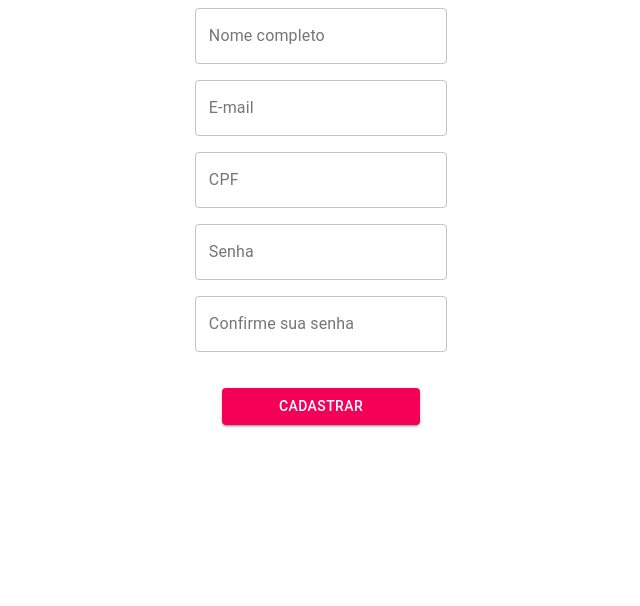
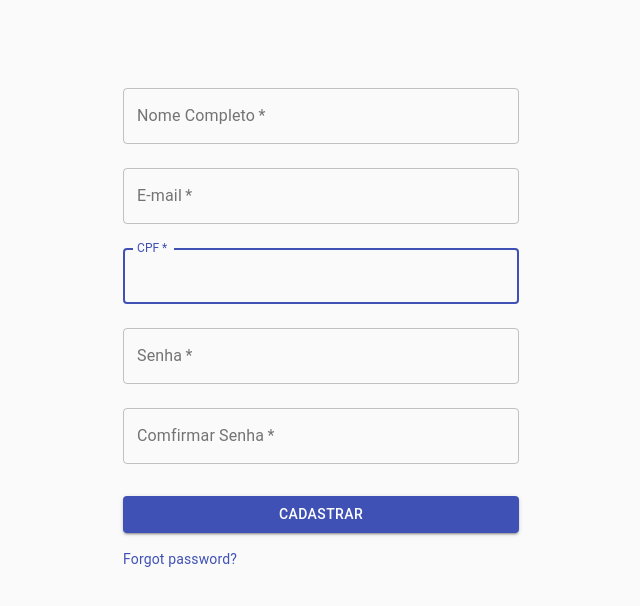
Before and after one commit to alefwhite/squad2, a React (Create React App) app in the folder frontend/: page /cadastrogestor in a window 1280 px wide. Shown: the top 606 px of the page, without its empty margins (319-959 px from the left). Built offline with nearby package versions, Linux system fonts and the light colour scheme.

Commit message:
Refatorando Formularios de Cadastro Gestor

```diff
--- a/frontend/src/components/cadastroGestor/CadastroGestor.js
+++ /dev/null
@@ -1,35 +0,0 @@
-import React from 'react';
-import { makeStyles } from '@material-ui/core/styles';
-import TextField from '@material-ui/core/TextField';
-import Button from '@material-ui/core/Button';
-import { orange } from '@material-ui/core/colors';
-
-const useStyles = makeStyles((theme) => ({
-    root: {
-        '& > *': {
-            margin: theme.spacing(1),
-            width: '25ch',
-        },
-    },
-}));
-
-
-
-export default function BasicTextFields() {
-    const classes = useStyles();
-
-    return (
-        <div class ="formcontainer" align="center">
-        <form className={classes.root} noValidate autoComplete="off">
-            <TextField id="Nome Completo" label="Nome completo" variant="outlined" /><br/>
-            <TextField id="outlined-basic" label="E-mail" variant="outlined" /><br/>
-            <TextField id="outlined-basic" label="CPF" variant="outlined" /><br/>
-            <TextField id="outlined-basic" label="Senha" variant="outlined" /><br/>
-            <TextField id="outlined-basic" label="Confirme sua senha" variant="outlined" /><br/><br/>
-            <Button variant="contained" color="secondary">
-                Cadastrar
-      </Button>
-        </form>
-        </div>
-    );
-}
--- a/frontend/src/pages/Gestor/cadastro.js
+++ b/frontend/src/pages/Gestor/cadastro.js
@@ -1,8 +1,113 @@
-import React from 'react'
-import CadastroGestor from '../../components/cadastroGestor/CadastroGestor'
+import React from 'react';
+import Button from '@material-ui/core/Button';
+import CssBaseline from '@material-ui/core/CssBaseline';
+import TextField from '@material-ui/core/TextField';
+import Link from '@material-ui/core/Link';
+import Grid from '@material-ui/core/Grid';
+import { makeStyles } from '@material-ui/core/styles';
+import Container from '@material-ui/core/Container';
 
-export default function cadastroGestor(){
-    return(
-        <CadastroGestor></CadastroGestor>
-    )
+const useStyles = makeStyles((theme) => ({
+    paper: {
+        marginTop: theme.spacing(8),
+        display: 'flex',
+        flexDirection: 'column',
+        alignItems: 'center',
+    },
+    avatar: {
+        margin: theme.spacing(1),
+        backgroundColor: theme.palette.secondary.main,
+    },
+    form: {
+        width: '100%', // Fix IE 11 issue.
+        marginTop: theme.spacing(1),
+    },
+    submit: {
+        margin: theme.spacing(3, 0, 2),
+    },
+}));
+
+export default function SignIn() {
+    const classes = useStyles();
+
+    return (
+        <Container component="main" maxWidth="xs">
+            <CssBaseline />
+            <div className={classes.paper}>
+                <form className={classes.form} noValidate>
+                    <TextField
+                        variant="outlined"
+                        margin="normal"
+                        required
+                        fullWidth
+                        id="nome"
+                        label="Nome Completo"
+                        name="nome"
+                        autoComplete="name"
+                        autoFocus
+                    />
+                    <TextField
+                        variant="outlined"
+                        margin="normal"
+                        required
+                        fullWidth
+                        id="email"
+                        label="E-mail"
+                        name="email"
+                        autoComplete="email"
+                        autoFocus
+                    />
+                    <TextField
+                        variant="outlined"
+                        margin="normal"
+                        required
+                        fullWidth
+                        id="cpf"
+                        label="CPF"
+                        name="cpf"
+                        autoFocus
+                    />
+                    <TextField
+                        variant="outlined"
+                        margin="normal"
+                        required
+                        fullWidth
+                        name="senha"
+                        label="Senha"
+                        type="password"
+                        id="senha"
+                        autoComplete="new-password"
+                    />
+                    <TextField
+                        variant="outlined"
+                        margin="normal"
+                        required
+                        fullWidth
+                        name="confirmaSenha"
+                        label="Comfirmar Senha"
+                        type="password"
+                        id="password"
+                        autoComplete="new-password"
+                    />
+                    <Button
+                        type="submit"
+                        fullWidth
+                        variant="contained"
+                        color="primary"
+                        className={classes.submit}
+                    >
+                        Cadastrar
+                    </Button>
+                    <Grid container>
+                        <Grid item xs>
+                            <Link href="#" variant="body2">
+                                Forgot password?
+              </Link>
+                        </Grid>
+
+                    </Grid>
+                </form>
+            </div>
+        </Container>
+    );
 }
```
Also changed, not shown: frontend/src/components/cadastroGestor/CadastroGestor.css (deleted, +0 -13 lines).
